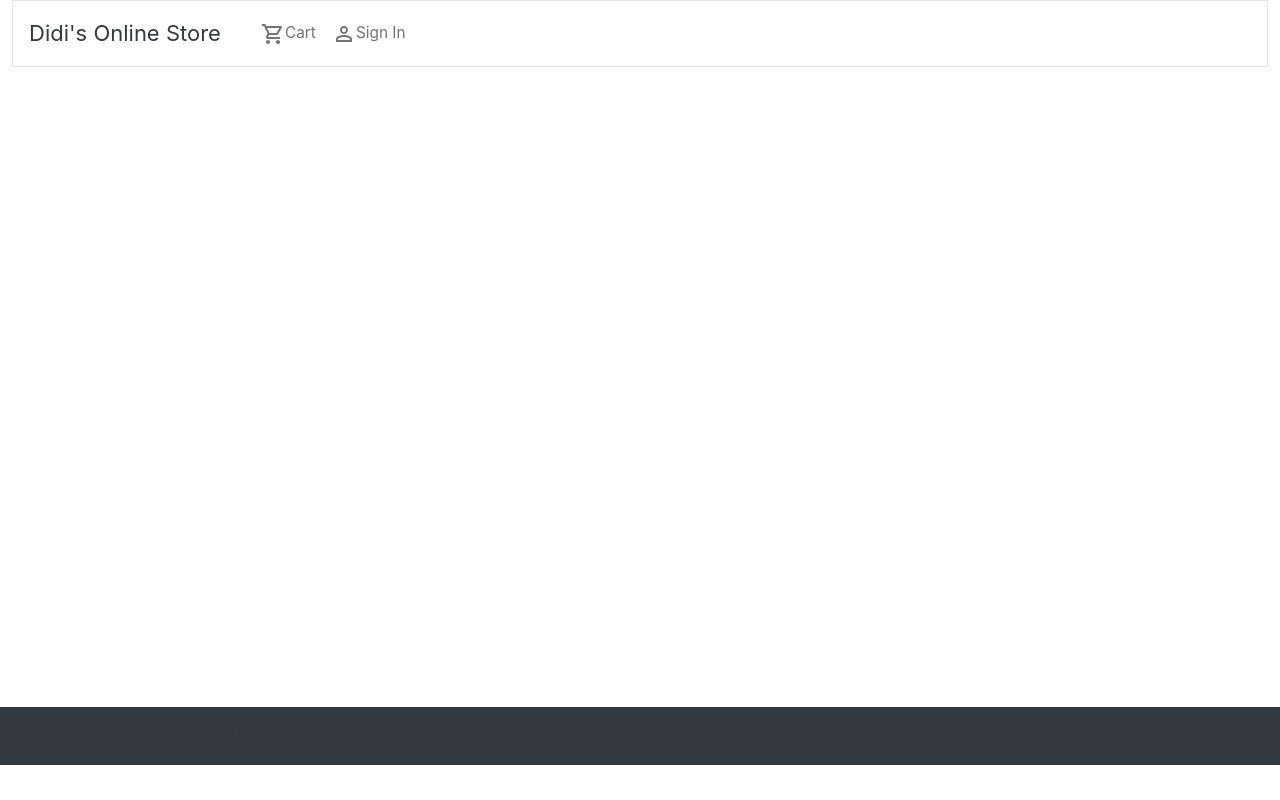
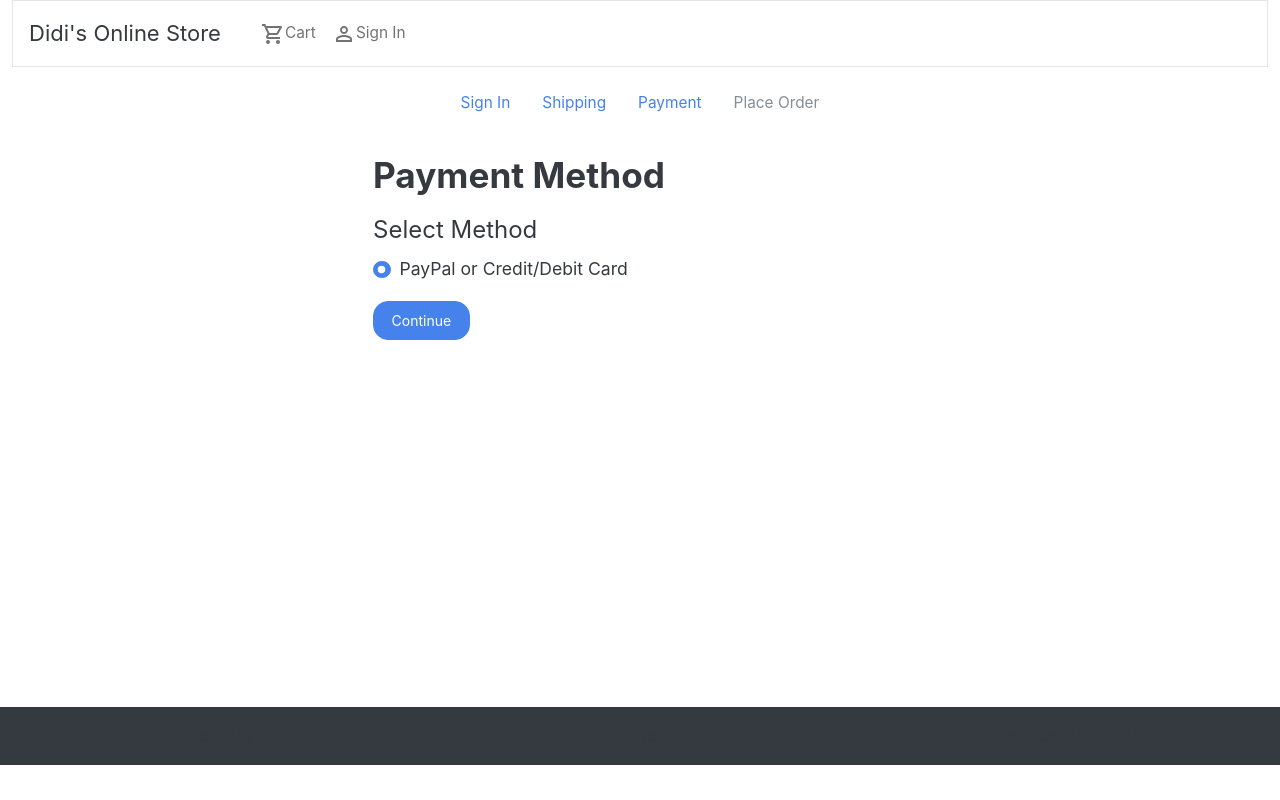
Before and after one commit to emmanuelkamala/didisonlinestore, a React (Create React App) app: page /payment in a window 1280 px wide. Built offline with nearby package versions, Linux system fonts and the light colour scheme.

Commit message:
Add payment method screen to app.js

```diff
--- a/src/App.js
+++ b/src/App.js
@@ -5,6 +5,7 @@ import Header from './components/Header/Header';
 import CartScreen from './screens/CartScreen';
 import HomeScreen from './screens/HomeScreen';
 import LoginScreen from './screens/LoginScreen';
+import PaymentMethodScreen from './screens/PaymentMethodScreen';
 import ProductScreen from './screens/ProductScreen';
 import ProfileScreen from './screens/ProfileScreen';
 import RegisterScreen from './screens/RegisterScreen';
@@ -20,6 +21,7 @@ function App() {
           <Container>
             <Routes>
               <Route path='shipping' element = { <ShippingScreen /> } />
+              <Route path='payment' element = { <PaymentMethodScreen /> } />
               <Route path='login' element = { <LoginScreen /> } />
               <Route path='register' element = { <RegisterScreen /> } />
               <Route path='profile' element = { <ProfileScreen /> } />
--- a/src/screens/PaymentMethodScreen.jsx
+++ b/src/screens/PaymentMethodScreen.jsx
@@ -31,7 +31,6 @@ const PaymentMethodScreen = () => {
       <Form onSubmit={submitHandler}>
         <Form.Group>
           <Form.Label as='legend'>Select Method</Form.Label>
-        </Form.Group>
           <Col>
             <Form.Check
               type='radio'
@@ -45,9 +44,11 @@ const PaymentMethodScreen = () => {
 
               </Form.Check>
           </Col>
-        <Button type='submit' variant='primary'>
+        </Form.Group>
+        <Button type='submit' variant='primary' className='mt-3'>
           Continue
         </Button>
+
       </Form>
     </FormContainer>
   )
```
Lines whose indentation alone changed are shown as unchanged.
